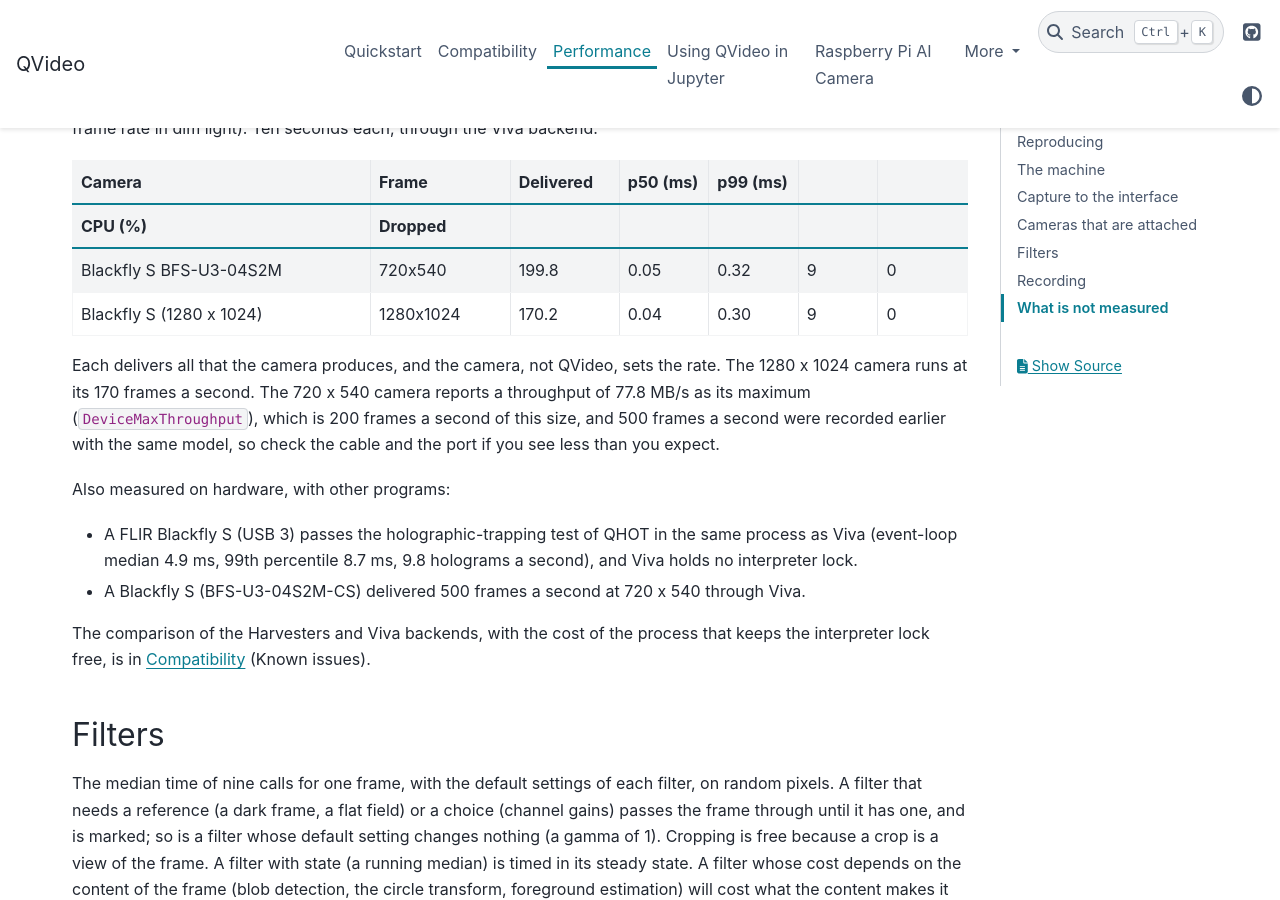
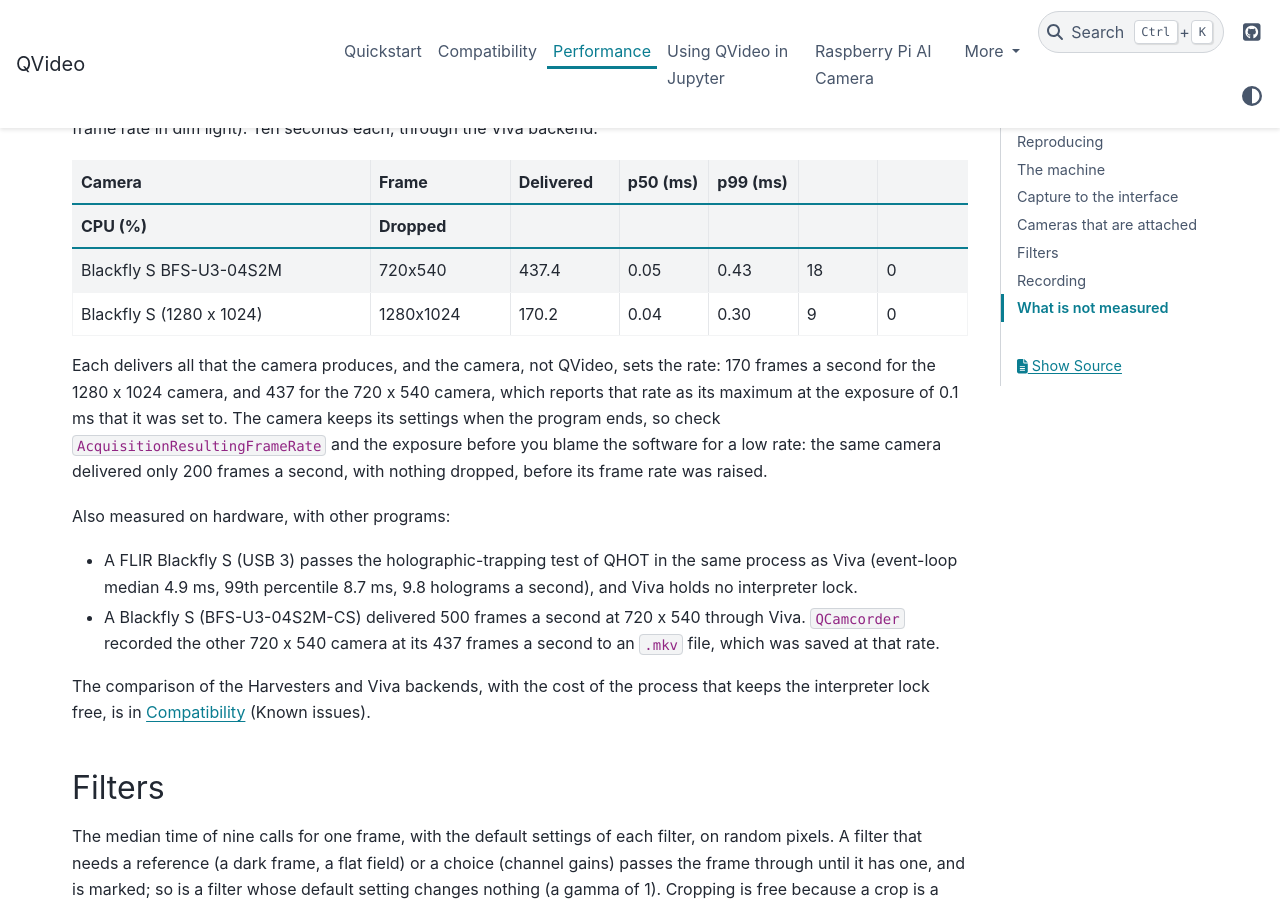
Before and after one commit to davidgrier/QVideo, a Sphinx documentation site: the page built from docs/performance.rst, in a window 1280 px wide and 900 px high, scrolled down 2094 px. Built offline with Sphinx 7.4.7 and the PyData theme 0.15.4, drawn with Linux system fonts in a browser that asks for light colours.

Commit message:
Performance page: the 720x540 Blackfly S delivers 437 fps once its frame rate is raised
Co-Authored-By: Claude Sonnet 5.5 <noreply@anthropic.com>

```diff
--- a/docs/performance.rst
+++ b/docs/performance.rst
@@ -96,15 +96,17 @@ frame rate in dim light).  Ten seconds each, through the Viva backend:
       "CPU (%)", "Dropped"
    :widths: 30 14 11 9 9 8 9
 
-   "Blackfly S BFS-U3-04S2M", "720x540", "199.8", "0.05", "0.32", "9", "0"
+   "Blackfly S BFS-U3-04S2M", "720x540", "437.4", "0.05", "0.43", "18", "0"
    "Blackfly S (1280 x 1024)", "1280x1024", "170.2", "0.04", "0.30", "9", "0"
 
 Each delivers all that the camera produces, and the camera, not QVideo, sets
-the rate.  The 1280 x 1024 camera runs at its 170 frames a second.  The
-720 x 540 camera reports a throughput of 77.8 MB/s as its maximum
-(``DeviceMaxThroughput``), which is 200 frames a second of this size, and
-500 frames a second were recorded earlier with the same model, so check the
-cable and the port if you see less than you expect.
+the rate: 170 frames a second for the 1280 x 1024 camera, and 437 for the
+720 x 540 camera, which reports that rate as its maximum at the exposure
+of 0.1 ms that it was set to.  The camera keeps its settings when the
+program ends, so check ``AcquisitionResultingFrameRate`` and the exposure
+before you blame the software for a low rate: the same camera delivered
+only 200 frames a second, with nothing dropped, before its frame rate was
+raised.
 
 Also measured on hardware, with other programs:
 
@@ -112,7 +114,8 @@ Also measured on hardware, with other programs:
   the same process as Viva (event-loop median 4.9 ms, 99th percentile
   8.7 ms, 9.8 holograms a second), and Viva holds no interpreter lock.
 * A Blackfly S (BFS-U3-04S2M-CS) delivered 500 frames a second at 720 x 540
-  through Viva.
+  through Viva.  ``QCamcorder`` recorded the other 720 x 540 camera at its
+  437 frames a second to an ``.mkv`` file, which was saved at that rate.
 
 The comparison of the Harvesters and Viva backends, with the cost of the
 process that keeps the interpreter lock free, is in :doc:`compatibility`
```
